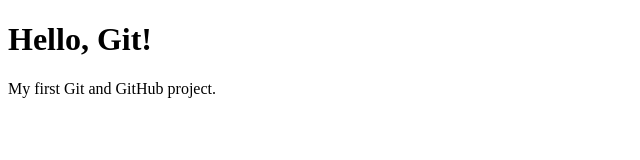
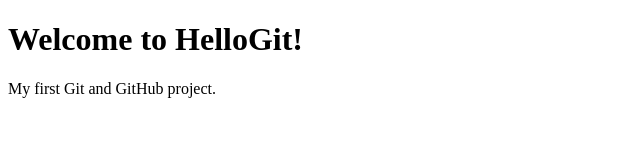
Before and after one commit to shuvosarkar96/HelloGit, a plain HTML site: page index.html in a window 1280 px wide. Shown: the whole page, without its empty margins (0-640 px from the left). Drawn offline with Linux system fonts and the light colour scheme.

Commit message:
Change heading

```diff
--- a/index.html
+++ b/index.html
@@ -6,7 +6,7 @@
     <title>Hello Git</title>
 </head>
 <body>
-    <h1>Hello, Git!</h1>
+    <h1>Welcome to HelloGit!</h1>
     <p>My first Git and GitHub project.</p>
 </body>
 </html>
```
